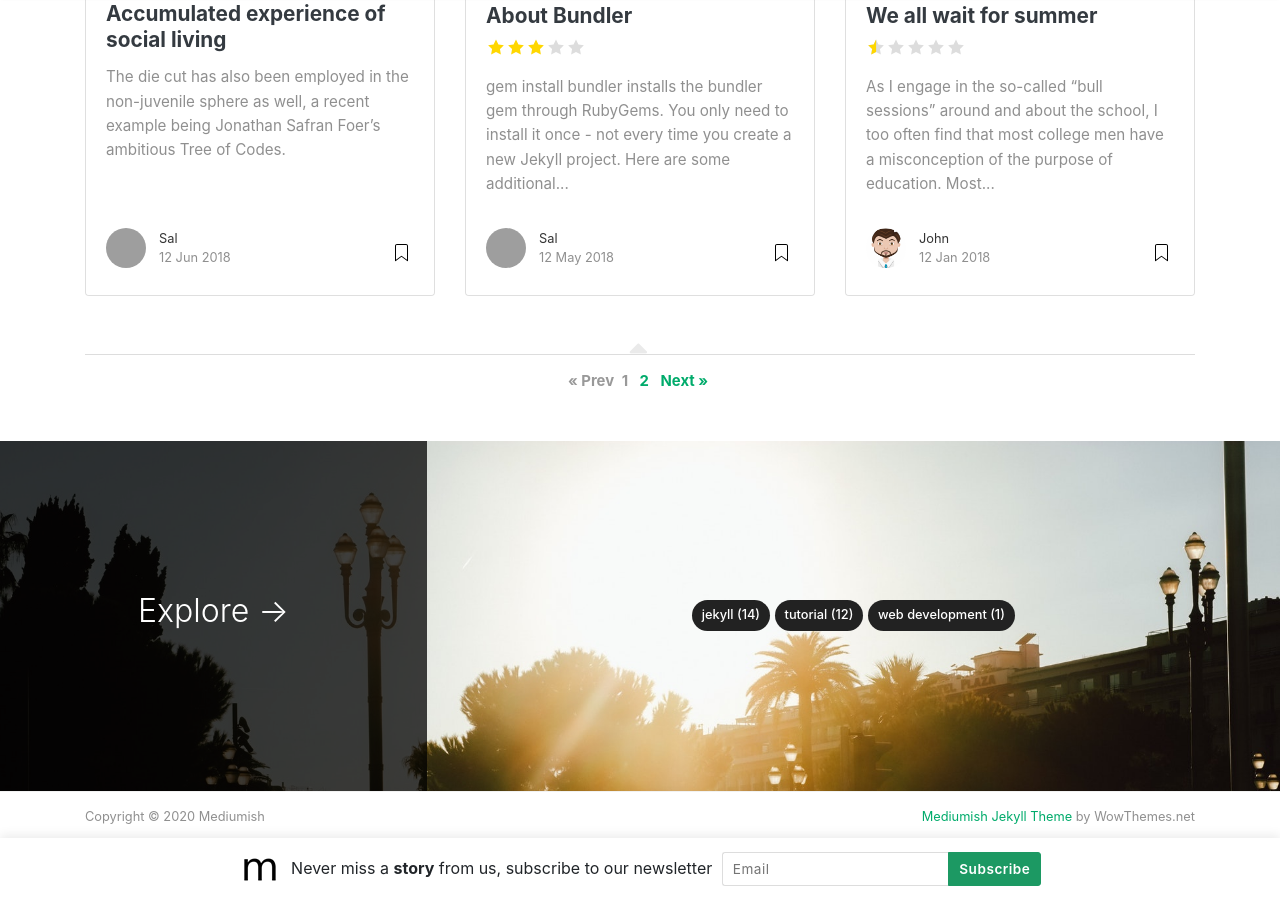
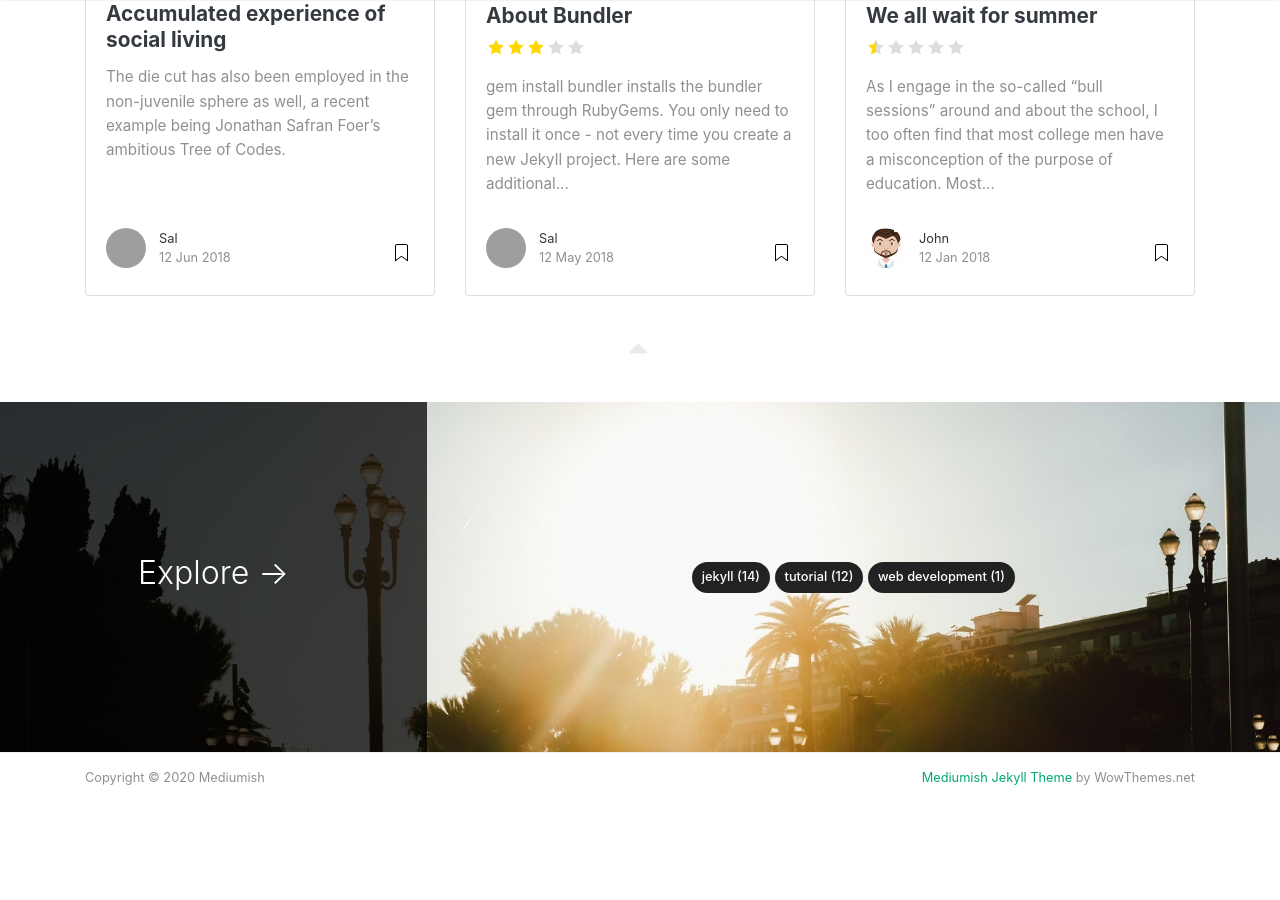
Before and after one commit to gpf192/gpf192.github.io, a Jekyll site: the page built from index.html, in a window 1280 px wide and 900 px high, scrolled down 1540 px. Built offline with Jekyll 4.4.1, drawn with Linux system fonts in a browser that asks for light colours; nearby versions of some CDN libraries; the list of posts is cut into pages by our own code; after the commit the page ends 2402 px from its top, so only the background shows below that; some of the changed text lies outside the part shown; grey boxes are pictures that could not be loaded.

Commit message:
feat hide

```diff
--- a/_layouts/default.html
+++ b/_layouts/default.html
@@ -57,9 +57,9 @@ ga('send', 'pageview');
     <span class="navbar-toggler-icon"></span>
     </button>
 
-    <div class="collapse navbar-collapse" id="navbarMediumish">
+<!--    <div class="collapse navbar-collapse" id="navbarMediumish">
 
-        <!-- Begin Menu -->
+        &lt;!&ndash; Begin Menu &ndash;&gt;
 
             <ul class="navbar-nav ml-auto">
 
@@ -123,9 +123,9 @@ ga('send', 'pageview');
     {{ content }}
 </div>
 
-{% if site.mailchimp-list %}
-<!-- Bottom Alert Bar
-================================================== -->
+<!--{% if site.mailchimp-list %}
+&lt;!&ndash; Bottom Alert Bar
+================================================== &ndash;&gt;
 <div class="alertbar">
 	<div class="container text-center">
 		<span><img src="{{ site.baseurl }}/{{ site.logo }}" alt="{{site.title}}"> &nbsp; Never miss a <b>story</b> from us, subscribe to our newsletter</span>
@@ -137,7 +137,7 @@ ga('send', 'pageview');
         </form>
 	</div>
 </div>
-{% endif %}
+{% endif %}-->
 
 </div>
 
--- a/index.html
+++ b/index.html
@@ -54,7 +54,7 @@ title: Home
 ================================================== -->
 <div class="bottompagination">
 <div class="pointerup"><i class="fa fa-caret-up"></i></div>
-<span class="navigation" role="navigation">
+<!--<span class="navigation" role="navigation">
     {% include pagination.html %}
-</span>
+</span>-->
 </div>
```
Also changed, not shown: other parts of _layouts/default.html (+2 -2 lines).
